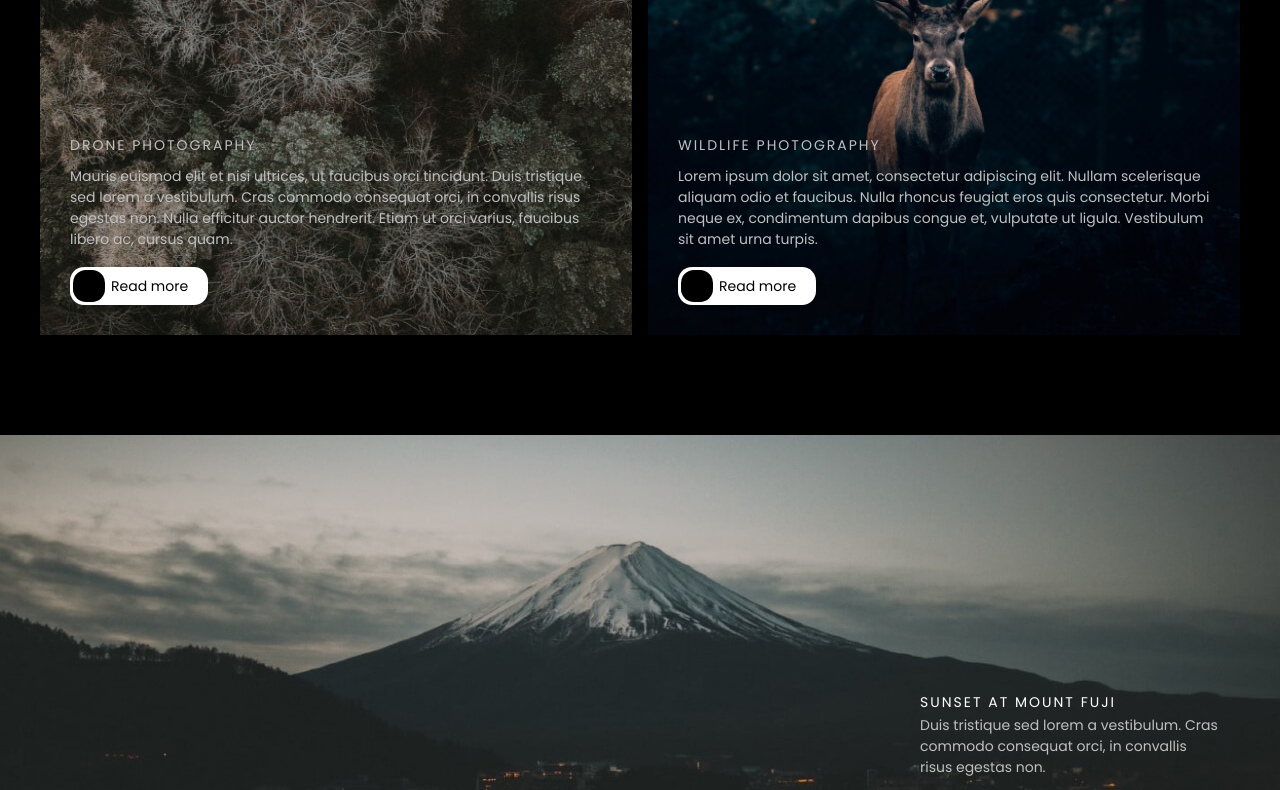
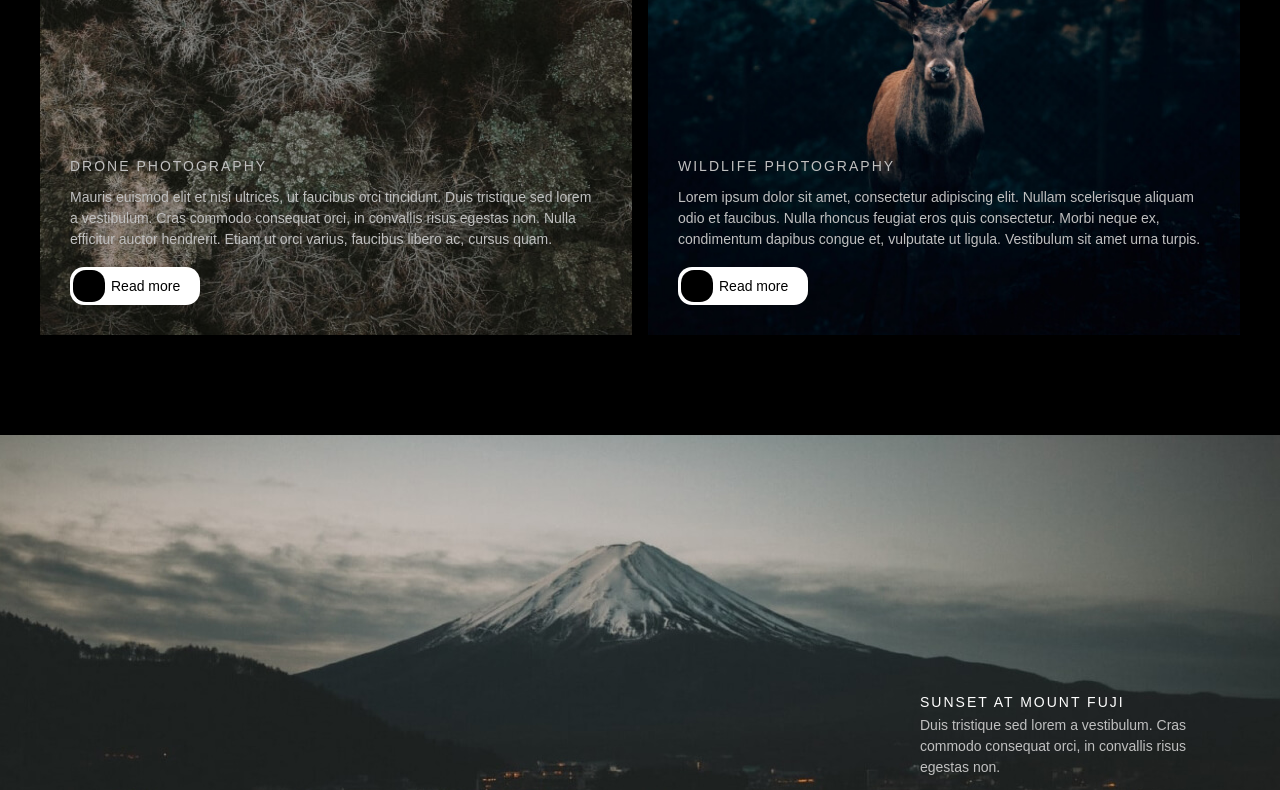
Before and after one commit to svkhrobbeck/aperture, a plain HTML site: page index.html in a window 1280 px wide. Shown: the part 2010-2800 px from the top of the page. Drawn offline with Linux system fonts and the light colour scheme; a web font is replaced by a local one.

Commit message:
remove google fonts

```diff
--- a/index.html
+++ b/index.html
@@ -10,9 +10,9 @@
   <link rel="shortcut icon" href="images/favicon.png">
 
   <!-- Google Fonts -->
-  <link rel="preconnect" href="https://fonts.googleapis.com">
+  <!-- <link rel="preconnect" href="https://fonts.googleapis.com">
   <link rel="preconnect" href="https://fonts.gstatic.com" crossorigin>
-  <link href="https://fonts.googleapis.com/css2?family=Poppins&display=swap" rel="stylesheet">
+  <link href="https://fonts.googleapis.com/css2?family=Poppins&display=swap" rel="stylesheet"> -->
 
   <!-- Stylesheets -->
   <link rel="stylesheet" href="./css/normalize.css">
```
